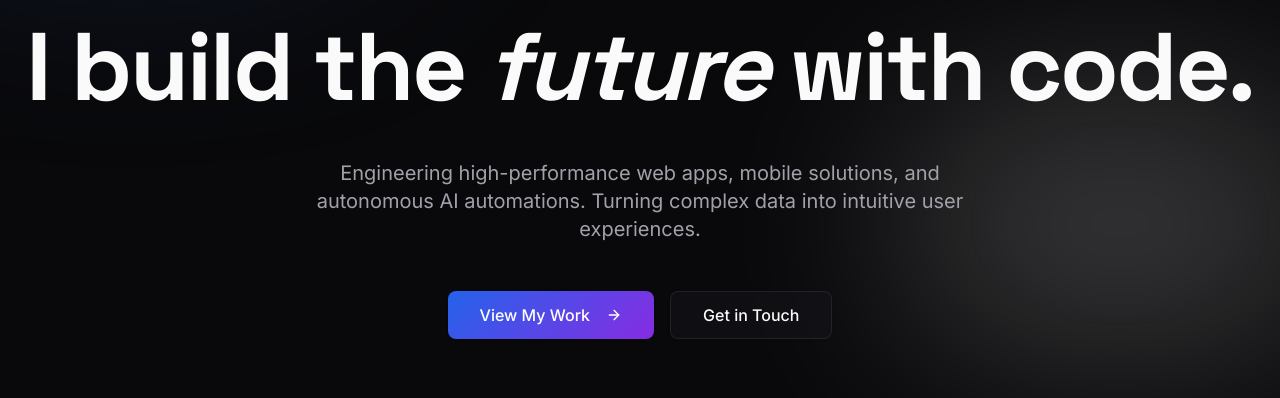
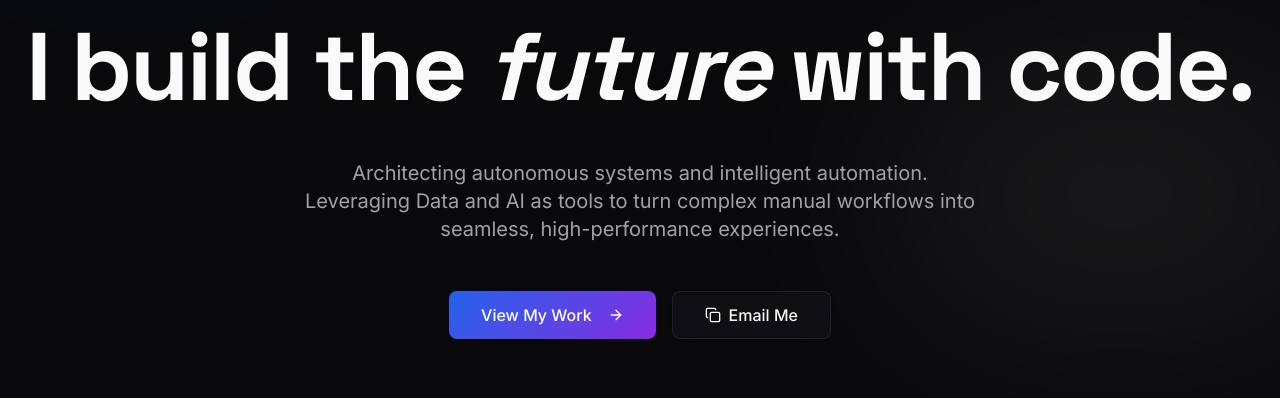
Before and after one commit to Dolez777/my_portfolio_website, a Next.js app: page / in a window 1280 px wide. Shown: the part 295-693 px from the top of the page. Built offline with nearby package versions, Linux system fonts and the light colour scheme; no server answers.

Commit message:
feat: implement animated hero section with secure name display and project navigation

```diff
--- a/components/sections/hero.tsx
+++ b/components/sections/hero.tsx
@@ -1,27 +1,52 @@
-"use client";
+'use client';
 
-import { motion } from "framer-motion";
-import { Button } from "@/components/ui/button";
-import { Badge } from "@/components/ui/badge";
-import Link from "next/link";
-import { ArrowRight, Sparkles } from "lucide-react";
+import { motion } from 'framer-motion';
+import { Button } from '@/components/ui/button';
+import { Badge } from '@/components/ui/badge';
+import Link from 'next/link';
+import { ArrowRight, Sparkles } from 'lucide-react';
+import { CopyEmail } from '@/components/shared/copy-email';
+import { SecureText } from '@/components/shared/secure-text';
 
 export function Hero() {
 	return (
 		<section className="relative pt-32 pb-20 overflow-hidden">
 			{/* Dynamic Background Elements */}
 			<div className="absolute top-0 left-1/2 -translate-x-1/2 w-full h-full -z-10">
-        <div className="absolute top-[-10%] left-[-10%] w-[40%] h-[40%] rounded-full bg-accent/20 blur-[120px]" />
-        <div className="absolute bottom-[10%] right-[-5%] w-[35%] h-[35%] rounded-full bg-primary/20 blur-[100px]" />
+				<motion.div
+					animate={{
+						y: [0, 20, 0],
+						opacity: [0.2, 0.3, 0.2]
+					}}
+					transition={{
+						duration: 8,
+						repeat: Infinity,
+						ease: "easeInOut"
+					}}
+					className="absolute top-[-10%] left-[-10%] w-[40%] h-[40%] rounded-full bg-accent/20 blur-[120px]"
+				/>
+				<motion.div
+					animate={{
+						y: [0, -30, 0],
+						opacity: [0.2, 0.4, 0.2]
+					}}
+					transition={{
+						duration: 10,
+						repeat: Infinity,
+						ease: "easeInOut"
+					}}
+					className="absolute bottom-[10%] right-[-5%] w-[35%] h-[35%] rounded-full bg-primary/20 blur-[100px]"
+				/>
 			</div>
 
 			<div className="container px-4 mx-auto text-center relative z-10">
 				<motion.div
 					initial={{ opacity: 0, y: 20 }}
 					animate={{ opacity: 1, y: 0 }}
-          transition={{ duration: 0.5 }}
-        >
-          <Badge variant="secondary" className="mb-6 py-1 px-4 text-sm font-medium border-accent/20">
+					transition={{ duration: 0.5 }}>
+					<Badge
+						variant="secondary"
+						className="mb-6 py-1 px-4 text-sm font-medium border-accent/20">
 						<Sparkles className="h-3 w-3 mr-2 text-accent" />
 						Available for new opportunities
 					</Badge>
@@ -31,39 +56,45 @@ export function Hero() {
 					initial={{ opacity: 0, y: 20 }}
 					animate={{ opacity: 1, y: 0 }}
 					transition={{ duration: 0.5, delay: 0.1 }}
-          className="text-5xl md:text-7xl lg:text-8xl font-heading font-bold tracking-tight mb-8 leading-tight"
-        >
-          Hi, I&apos;m <span className="gradient-text">Your Name</span>.
-          <br />
-          I build the <span className="italic">future</span> with code.
+					className="text-5xl md:text-7xl lg:text-8xl font-heading font-bold tracking-tight mb-8 leading-tight">
+					Hi, I&apos;m{' '}
+					<span className="gradient-text">
+						<SecureText textParts={[process.env.NEXT_PUBLIC_NAME || 'Your Name']} />
+					</span>.
+					<br />I build the <span className="italic">
+						future
+					</span>{' '}
+					with code.
 				</motion.h1>
 
 				<motion.p
 					initial={{ opacity: 0, y: 20 }}
 					animate={{ opacity: 1, y: 0 }}
 					transition={{ duration: 0.5, delay: 0.2 }}
-          className="max-w-2xl mx-auto text-lg md:text-xl text-muted-foreground mb-12"
-        >
-          Engineering high-performance web apps, mobile solutions, and
-          autonomous AI automations. Turning complex data into intuitive
-          user experiences.
+					className="max-w-2xl mx-auto text-lg md:text-xl text-muted-foreground mb-12">
+					Architecting autonomous systems and intelligent automation.
+					Leveraging Data and AI as tools to turn complex manual
+					workflows into seamless, high-performance experiences.
 				</motion.p>
 
 				<motion.div
 					initial={{ opacity: 0, y: 20 }}
 					animate={{ opacity: 1, y: 0 }}
 					transition={{ duration: 0.5, delay: 0.3 }}
-          className="flex flex-col sm:flex-row items-center justify-center gap-4"
-        >
-          <Button asChild size="lg" className="btn-gradient border-0 px-8 text-md h-12">
+					className="flex flex-col sm:flex-row items-center justify-center gap-4">
+					<Button
+						asChild
+						size="lg"
+						className="btn-gradient border-0 px-8 text-md h-12">
 						<Link href="/projects">
 							View My Work
 							<ArrowRight className="ml-2 h-4 w-4" />
 						</Link>
 					</Button>
-          <Button variant="outline" size="lg" className="px-8 text-md h-12 glass border-border/50 hover:bg-muted/50">
-            <Link href="/contact">Get in Touch</Link>
-          </Button>
+					<CopyEmail
+						variant="outline"
+						className="px-8 text-md h-12 glass border-border/50 hover:bg-muted/50"
+					/>
 				</motion.div>
 			</div>
 		</section>
```
Lines whose indentation alone changed are shown as unchanged.
